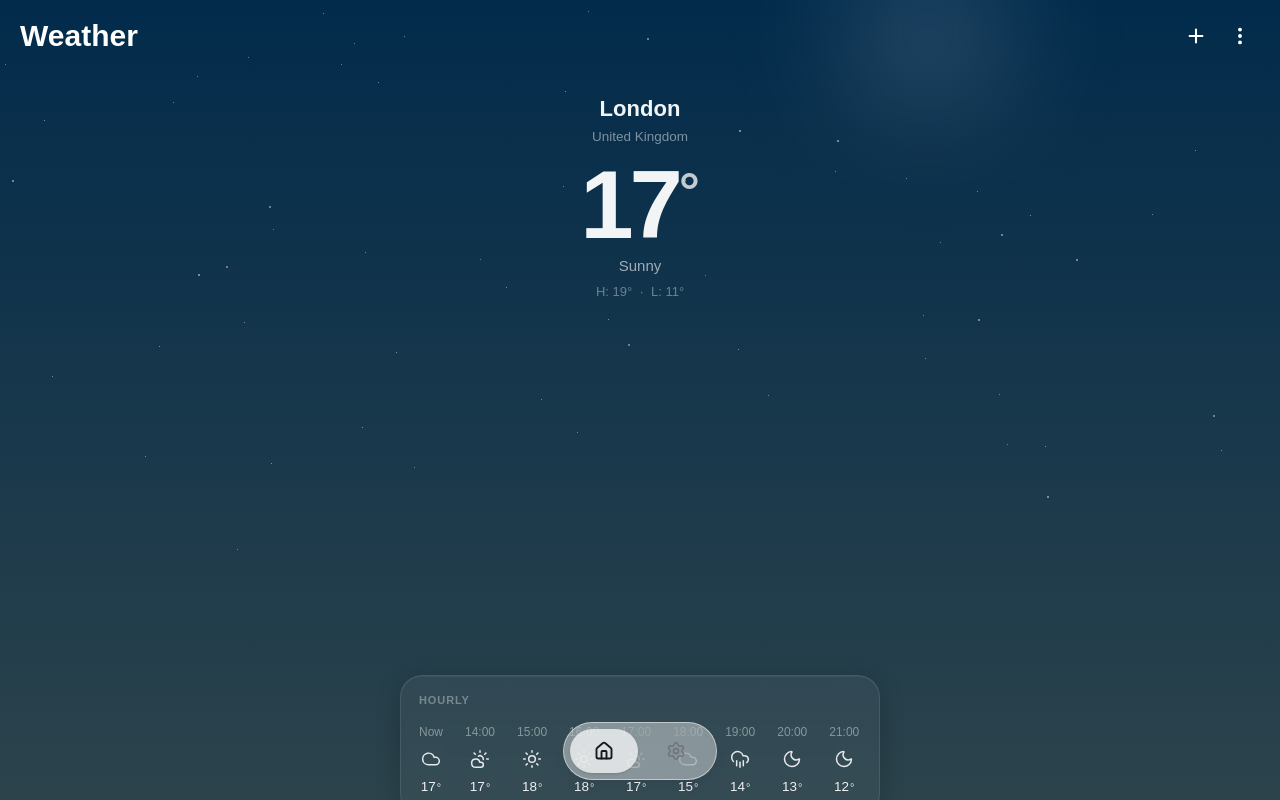
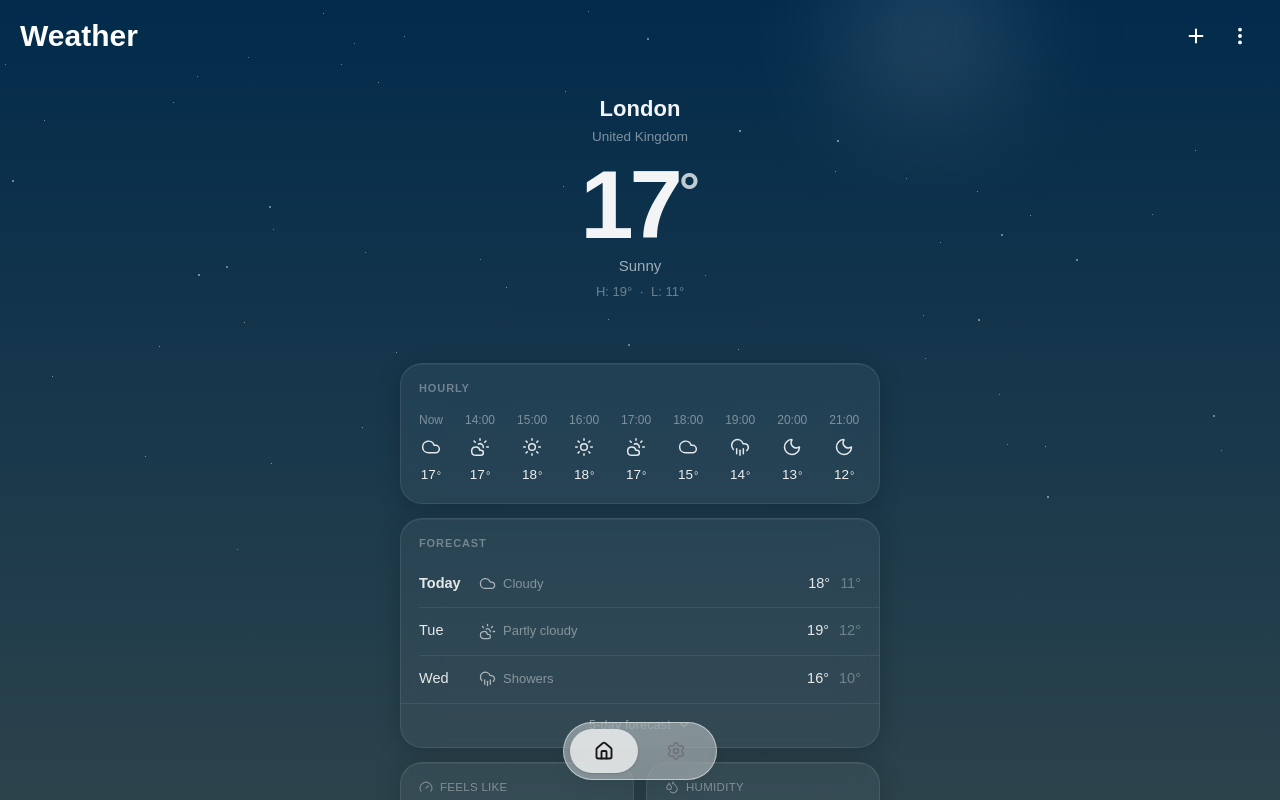
Before and after one commit to TheVamoraProject/VamoraWeather, a Next.js app in the folder web/: page / in a window 1280 px wide. Built offline with nearby package versions, Linux system fonts and the light colour scheme.

Commit message:
Adjust padding values in page.tsx
Increased bottom padding for layout adjustments.

```diff
--- a/web/app/page.tsx
+++ b/web/app/page.tsx
@@ -158,7 +158,7 @@ export default function WeatherHome() {
         position: "fixed", inset: 0,
         overflowY: "auto",
         paddingTop: 72,
-        paddingBottom: 88,
+        paddingBottom: 112,
         paddingLeft: 16,
         paddingRight: 16,
         boxSizing: "border-box",
@@ -173,7 +173,7 @@ export default function WeatherHome() {
           <div style={{
             textAlign: "center",
             paddingTop: 12,
-            paddingBottom: "calc(100dvh - 72px - 88px - 280px)",
+            paddingBottom: 48,
           }}>
             <h1 style={{
               margin: 0,
```
